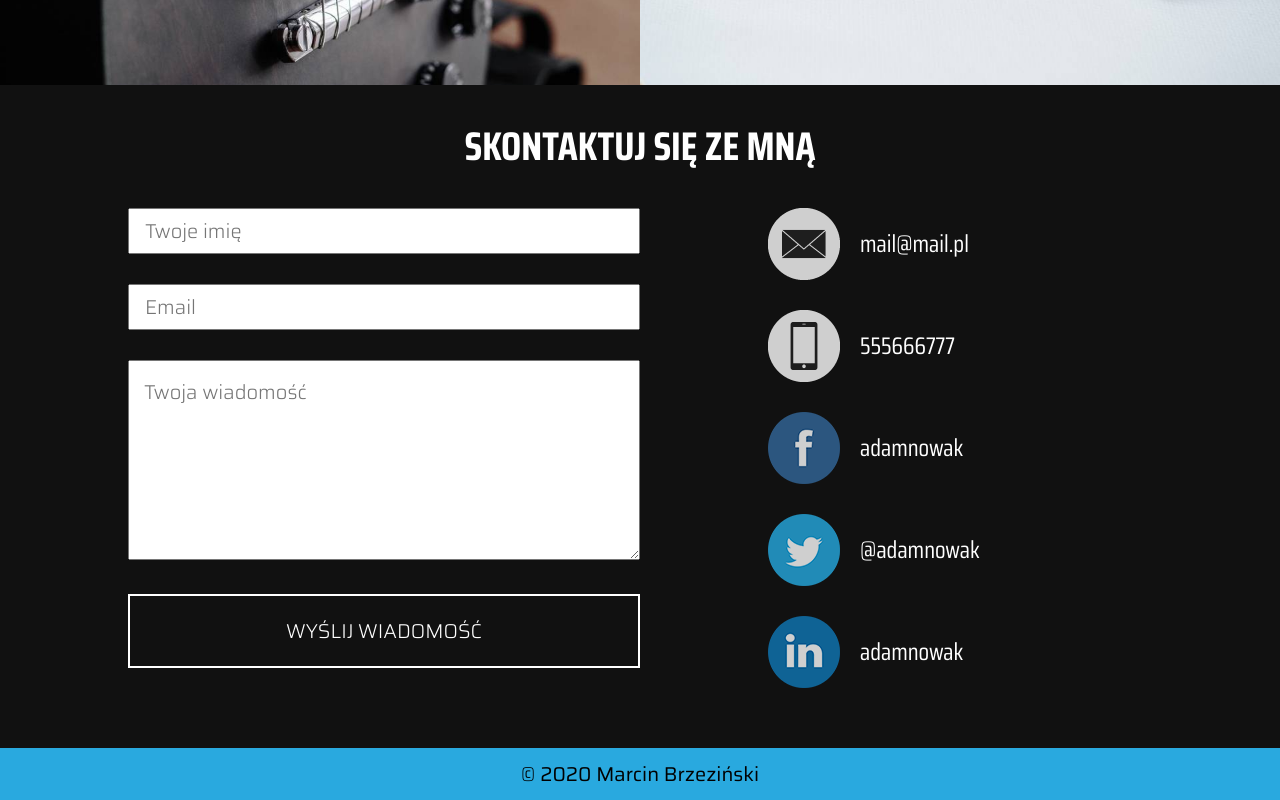
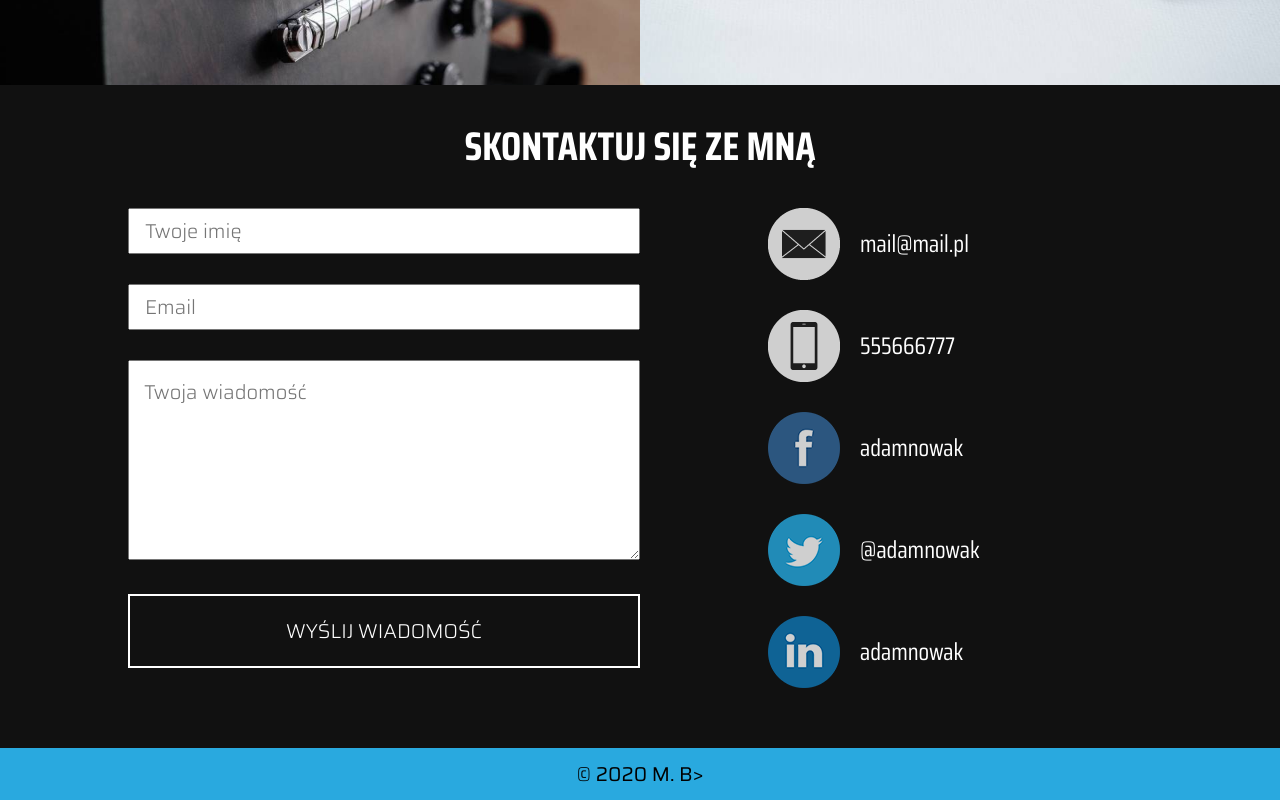
Before and after one commit to brzuza90/strona_webdev15, a plain HTML site: page index.html in a window 1280 px wide. Shown: the part 4223-5023 px from the top of the page. Drawn offline with Linux system fonts and the light colour scheme.

Commit message:
Update index.html

```diff
--- a/index.html
+++ b/index.html
@@ -167,7 +167,7 @@
         </div>
     </section>
     <footer>
-        <p>&copy; 2020 Marcin Brzeziński</p>
+        <p>&copy; 2020 M. B></p>
     </footer>
 </body>
 
```
